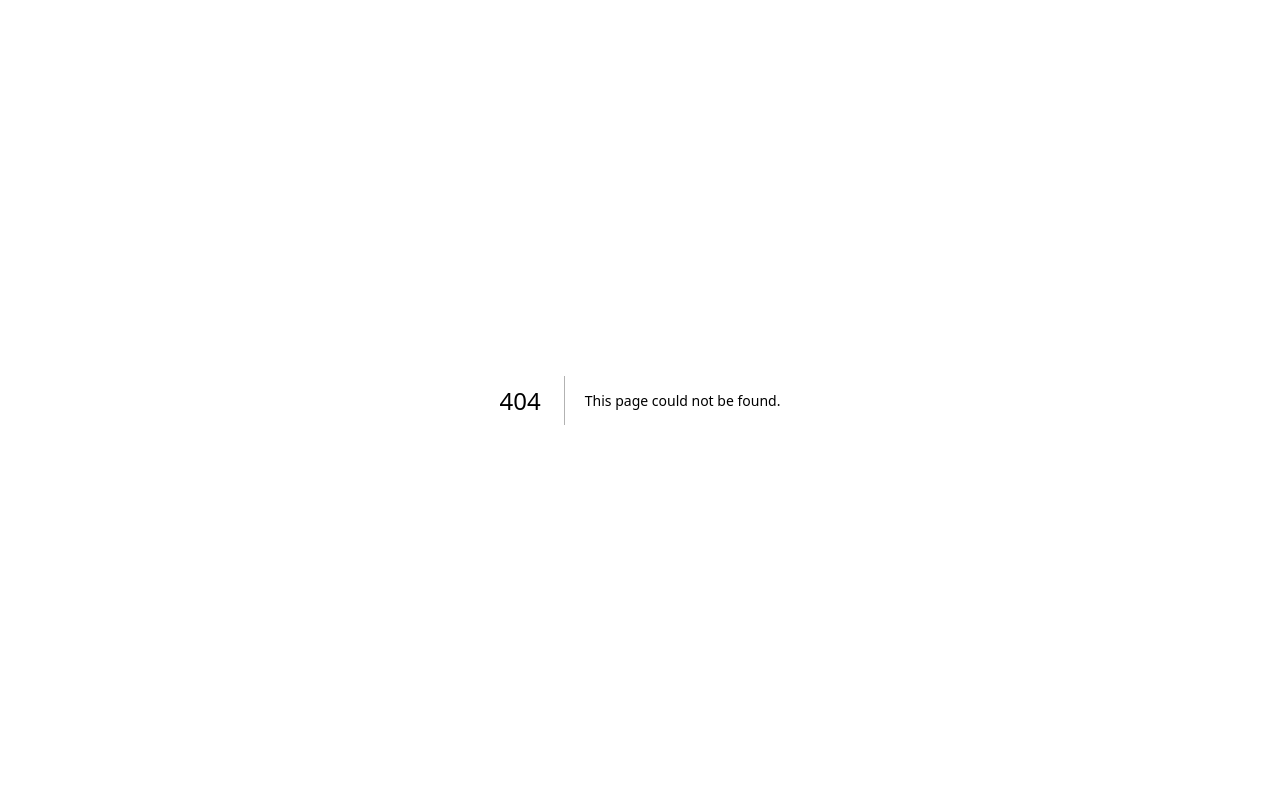
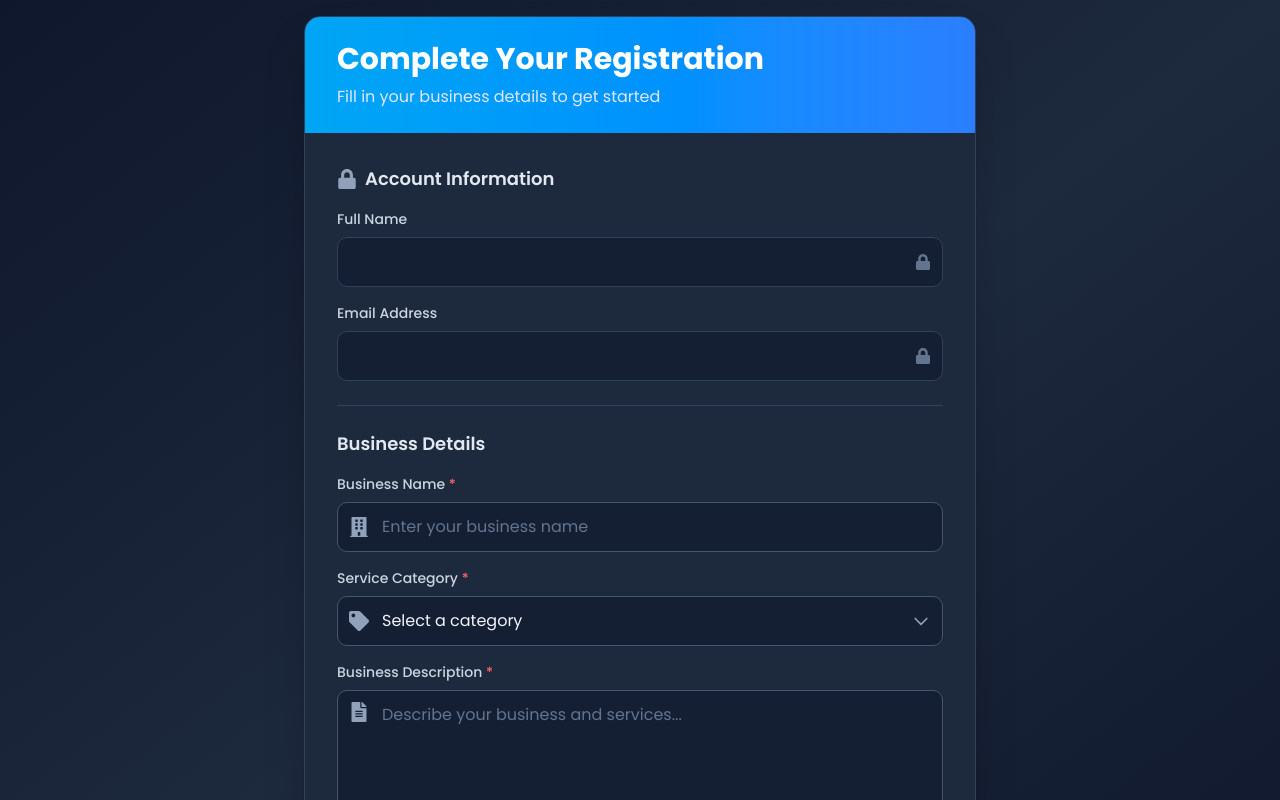
Before and after one commit to ChrApostolidis/appointment-app, a Next.js app: page /registerForms in a window 1280 px wide. Before the commit this address had no page. Shown: the top 800 px of the page. Built offline with nearby package versions, Linux system fonts and the light colour scheme.

Commit message:
completed FrontEnd for registerForm page

```diff
--- a/app/authPage/page.tsx
+++ b/app/authPage/page.tsx
@@ -1,5 +1,5 @@
 import AuthSwitcher from "@/auth/components/AuthSwitcher";
 
-export default function SignInPage() {
+export default function AuthPage() {
   return <AuthSwitcher />;
 }
--- a/drizzle/seed/seedServiceCategory.ts
+++ b/app/registerForms/data.ts
@@ -1,7 +1,4 @@
-import { db } from "../db";
-import { serviceCategory } from "../schema";
-
-const categories : Array<string> = [
+export const categories: Array<string> = [
   "Developer",
   "Dermatologist",
   "Massage",
@@ -105,21 +102,5 @@ const categories : Array<string> = [
   "Product Manager",
   "Operations Manager",
   "Sales Representative",
-  "Customer Support Agent"
+  "Customer Support Agent",
 ];
-
-export async function seedServiceCategories() {
-  await db.insert(serviceCategory).values(
-    categories.map((name) => ({ name }))
-  ).onConflictDoNothing(); // prevents duplicates
-}
-
-seedServiceCategories()
-  .then(() => {
-    console.log("✅ Service categories seeded successfully!");
-    process.exit(0);
-  })
-  .catch((error) => {
-    console.error("❌ Error seeding service categories:", error);
-    process.exit(1);
-  });
--- /dev/null
+++ b/app/registerForms/page.tsx
@@ -0,0 +1,147 @@
+"use client";
+import { FaLock, FaBuilding, FaFileAlt, FaTag } from "react-icons/fa";
+
+export default function RegisterForm() {
+  return (
+    <div className="min-h-screen bg-gradient-to-br from-slate-900 via-slate-800 to-slate-900 flex items-center justify-center p-4">
+      <div className="w-full max-w-2xl">
+        <div className="bg-slate-800 rounded-2xl shadow-2xl overflow-hidden border border-slate-700">
+          {/* Header */}
+          <div className="bg-gradient-to-r from-sky-500 to-blue-500 px-8 py-6">
+            <h1 className="text-3xl font-bold text-white mb-2">
+              Complete Your Registration
+            </h1>
+            <p className="text-indigo-100">
+              Fill in your business details to get started
+            </p>
+          </div>
+
+          {/* Form */}
+          <div className="p-8 space-y-6">
+            <div className="space-y-4">
+              <h2 className="text-lg font-semibold text-slate-200 flex items-center gap-2">
+                <FaLock className="w-5 h-5 text-slate-400" />
+                Account Information
+              </h2>
+
+              <div className="relative">
+                <label className="block text-sm font-medium text-slate-300 mb-2">
+                  Full Name
+                </label>
+                <div className="relative">
+                  <input
+                    type="text"
+                    name="name"
+                    disabled
+                    className="w-full px-4 py-3 bg-slate-900/50 border border-slate-700 rounded-lg text-slate-400 cursor-not-allowed"
+                  />
+                  <FaLock className="absolute right-3 top-1/2 -translate-y-1/2 w-4 h-4 text-slate-500" />
+                </div>
+              </div>
+
+              <div className="relative">
+                <label className="block text-sm font-medium text-slate-300 mb-2">
+                  Email Address
+                </label>
+                <div className="relative">
+                  <input
+                    type="email"
+                    name="email"
+                    disabled
+                    className="w-full px-4 py-3 bg-slate-900/50 border border-slate-700 rounded-lg text-slate-400 cursor-not-allowed"
+                  />
+                  <FaLock className="absolute right-3 top-1/2 -translate-y-1/2 w-4 h-4 text-slate-500" />
+                </div>
+              </div>
+            </div>
+
+            <div className="border-t border-slate-700"></div>
+
+            <div className="space-y-4">
+              <h2 className="text-lg font-semibold text-slate-200">
+                Business Details
+              </h2>
+
+              <div>
+                <label className="block text-sm font-medium text-slate-300 mb-2">
+                  Business Name <span className="text-red-400">*</span>
+                </label>
+                <div className="relative">
+                  <FaBuilding className="absolute left-3 top-1/2 -translate-y-1/2 w-5 h-5 text-slate-400" />
+                  <input
+                    type="text"
+                    name="businessName"
+                    placeholder="Enter your business name"
+                    className="w-full pl-11 pr-4 py-3 bg-slate-900/50 border border-slate-600 rounded-lg text-slate-100 placeholder-slate-500 focus:ring-2 focus:ring-indigo-500 focus:border-transparent transition-all"
+                  />
+                </div>
+              </div>
+
+              <div>
+                <label className="block text-sm font-medium text-slate-300 mb-2">
+                  Service Category <span className="text-red-400">*</span>
+                </label>
+                <div className="relative">
+                  <FaTag className="absolute left-3 top-1/2 -translate-y-1/2 w-5 h-5 text-slate-400 pointer-events-none z-10" />
+                  <select
+                    name="serviceCategory"
+                    className="w-full pl-11 pr-10 py-3 bg-slate-900/50 border border-slate-600 rounded-lg text-slate-100 focus:ring-2 focus:ring-indigo-500 focus:border-transparent transition-all appearance-none cursor-pointer"
+                  >
+                    <option value="" className="bg-slate-800">
+                      Select a category
+                    </option>
+                    <option value="health" className="bg-slate-800">
+                      Health & Wellness
+                    </option>{" "}
+                  </select>
+                  <div className="absolute right-3 top-1/2 -translate-y-1/2 pointer-events-none">
+                    <svg
+                      className="w-5 h-5 text-slate-400"
+                      fill="none"
+                      stroke="currentColor"
+                      viewBox="0 0 24 24"
+                    >
+                      <path
+                        strokeLinecap="round"
+                        strokeLinejoin="round"
+                        strokeWidth={2}
+                        d="M19 9l-7 7-7-7"
+                      />
+                    </svg>
+                  </div>
+                </div>
+              </div>
+
+              <div>
+                <label className="block text-sm font-medium text-slate-300 mb-2">
+                  Business Description <span className="text-red-400">*</span>
+                </label>
+                <div className="relative">
+                  <FaFileAlt className="absolute left-3 top-3 w-5 h-5 text-slate-400" />
+                  <textarea
+                    name="description"
+                    rows={4}
+                    placeholder="Describe your business and services..."
+                    className="w-full pl-11 pr-4 py-3 bg-slate-900/50 border border-slate-600 rounded-lg text-slate-100 placeholder-slate-500 focus:ring-2 focus:ring-indigo-500 focus:border-transparent transition-all resize-none"
+                  />
+                </div>
+                <p className="mt-1 text-sm text-slate-400">
+                  Minimum 50 characters
+                </p>
+              </div>
+            </div>
+
+            <button className="w-full bg-gradient-to-br from-sky-500 via-cyan-400 to-blue-500 text-white font-semibold py-3 px-6 rounded-lg hover:from-blue-500 hover:to-sky-500 transition-all duration-200 shadow-lg shadow-indigo-500/50 hover:shadow-xl hover:shadow-indigo-500/50 transform hover:-translate-y-0.5">
+              Complete Registration
+            </button>
+
+            <p className="text-center text-sm text-slate-400">
+              By completing registration, you agree to our Terms of Service and
+              Privacy Policy
+            </p>
+          </div>
+        </div>
+      </div>
+    </div>
+  );
+}
--- a/auth/actions.ts
+++ b/auth/actions.ts
@@ -5,7 +5,7 @@ import { signInSchema, signUpSchema } from "./schema";
 import { z } from "zod";
 import { db } from "@/drizzle/db";
 import { eq } from "drizzle-orm";
-import { ProviderTable, UserTable } from "@/drizzle/schema";
+import { UserTable } from "@/drizzle/schema";
 import {
   comparePasswords,
   generateSalt,
@@ -13,6 +13,8 @@ import {
 } from "./core/passwordHasher";
 import { createUserSession, removeUserFromSession } from "./core/session";
 import { cookies } from "next/headers";
+
+let isProfileComplete: boolean;
 
 export async function signIn(unsafeData: z.infer<typeof signInSchema>) {
   const { success, data } = signInSchema.safeParse(unsafeData);
@@ -24,7 +26,7 @@ export async function signIn(unsafeData: z.infer<typeof signInSchema>) {
     where: eq(UserTable.email, data.email),
   });
 
-  if (!user) return "Unable to log in";
+  if (!user) return "User not found";
 
   const isCorrectPassword = await comparePasswords({
     hashedPassword: user.password,
@@ -35,8 +37,11 @@ export async function signIn(unsafeData: z.infer<typeof signInSchema>) {
   if (!isCorrectPassword) return "Unable to log in";
 
   await createUserSession(user, await cookies());
-
+  if (isProfileComplete === false) {
+    redirect("/registerForms");
+  } else {
     redirect("/");
+  }
 }
 
 export async function signUp(unsafeData: z.infer<typeof signUpSchema>) {
@@ -44,6 +49,7 @@ export async function signUp(unsafeData: z.infer<typeof signUpSchema>) {
 
   if (!success) return "Unable to create account";
   let existingUser;
+
   try {
     existingUser = await db.query.UserTable.findFirst({
       where: eq(UserTable.email, data.email),
@@ -59,7 +65,6 @@ export async function signUp(unsafeData: z.infer<typeof signUpSchema>) {
     const salt = generateSalt();
     const hashedPassword = await hashPassword(data.password, salt);
 
-    if (data.role == "user") {
     const [user] = await db
       .insert(UserTable)
       .values({
@@ -71,27 +76,18 @@ export async function signUp(unsafeData: z.infer<typeof signUpSchema>) {
       })
       .returning({ id: UserTable.id, role: UserTable.role });
     if (user == null) return "Error creating user null user";
+
     await createUserSession(user, await cookies());
-    } else {
-      const [provider] = await db
-        .insert(ProviderTable)
-        .values({
-          name: data.name,
-          email: data.email,
-          password: hashedPassword,
-          salt,
-          role: data.role,
-        })
-        .returning({ id: UserTable.id, role: UserTable.role });
-      if (provider == null) return "Error creating provider null provider";
-      await createUserSession(provider, await cookies());
-    }
+    isProfileComplete = false;
   } catch (error) {
     console.log("Error creating user:", error);
     return `${error}`;
   }
-
+  if (isProfileComplete === false) {
+    redirect("/registerForms");
+  } else {
     redirect("/");
+  }
 }
 
 export async function logOut() {
--- a/drizzle/migrations/meta/0000_snapshot.json
+++ b/drizzle/migrations/meta/0000_snapshot.json
@@ -1,5 +1,5 @@
 {
-  "id": "34092014-f9b7-4a1e-a938-55a9dd20048d",
+  "id": "49100256-86a8-4a25-a7df-eb8cb8e70484",
   "prevId": "00000000-0000-0000-0000-000000000000",
   "version": "7",
   "dialect": "postgresql",
@@ -208,39 +208,6 @@
       "policies": {},
       "checkConstraints": {},
       "isRLSEnabled": false
-    },
-    "public.service_category": {
-      "name": "service_category",
-      "schema": "",
-      "columns": {
-        "id": {
-          "name": "id",
-          "type": "serial",
-          "primaryKey": true,
-          "notNull": true
-        },
-        "name": {
-          "name": "name",
-          "type": "text",
-          "primaryKey": false,
-          "notNull": true
-        }
-      },
-      "indexes": {},
-      "foreignKeys": {},
-      "compositePrimaryKeys": {},
-      "uniqueConstraints": {
-        "service_category_name_unique": {
-          "name": "service_category_name_unique",
-          "nullsNotDistinct": false,
-          "columns": [
-            "name"
-          ]
-        }
-      },
-      "policies": {},
-      "checkConstraints": {},
-      "isRLSEnabled": false
     }
   },
   "enums": {
--- a/drizzle/migrations/meta/_journal.json
+++ b/drizzle/migrations/meta/_journal.json
@@ -5,8 +5,8 @@
     {
       "idx": 0,
       "version": "7",
-      "when": 1760947734250,
-      "tag": "0000_cynical_mesmero",
+      "when": 1760975531156,
+      "tag": "0000_lying_wolverine",
       "breakpoints": true
     }
   ]
--- a/drizzle/schema.ts
+++ b/drizzle/schema.ts
@@ -5,8 +5,6 @@ import {
   uuid,
   varchar,
   integer,
-  text,
-  serial,
 } from "drizzle-orm/pg-core";
 
 
@@ -56,13 +54,6 @@ export const ProviderTable = pgTable("providers", {
     .$onUpdate(() => new Date()),
 });
 
-
-export const serviceCategory = pgTable("service_category", {
-  id: serial("id").primaryKey(),
-  name: text("name").notNull().unique(),
-});
-
-
 // Database mapping for drizzle generic
 export type Database = {
   UserTable: typeof UserTable;
--- a/package.json
+++ b/package.json
@@ -28,6 +28,7 @@
     "react": "19.1.0",
     "react-dom": "19.1.0",
     "react-hook-form": "^7.65.0",
+    "react-icons": "^5.5.0",
     "tailwind-merge": "^3.3.1",
     "zod": "^4.1.12"
   },
```
Also changed, not shown: 2 other files (tests, documents, lock files or other folders). Lines whose indentation alone changed are shown as unchanged.
